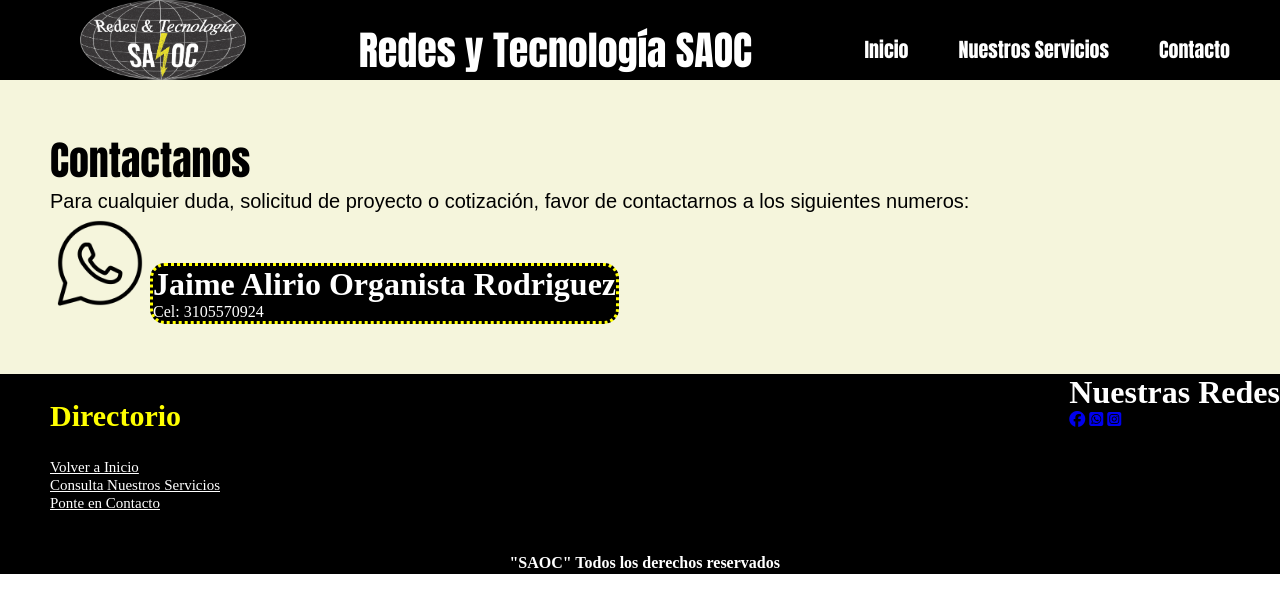
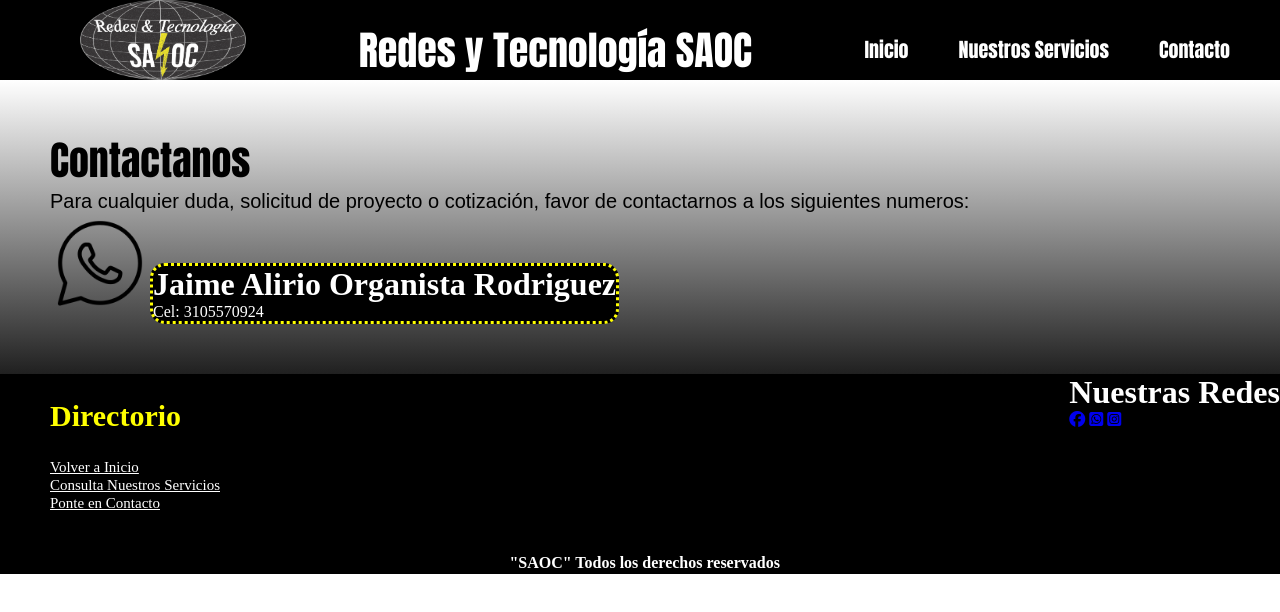
Before and after one commit to FernandoMM23/SAOC, a plain HTML site: page contacto.html in a window 1280 px wide. Drawn offline with Linux system fonts and the light colour scheme.

Commit message:
Update contacto.css
Se agrega color gradiente

```diff
--- a/contacto.css
+++ b/contacto.css
@@ -14,7 +14,7 @@
 
 
 .contenedorbody1{
-    background-color:beige;
+    background: linear-gradient(white,#202020);
     padding-left: 50px;
     padding-top: 50px;
     padding-bottom: 50px;
```
